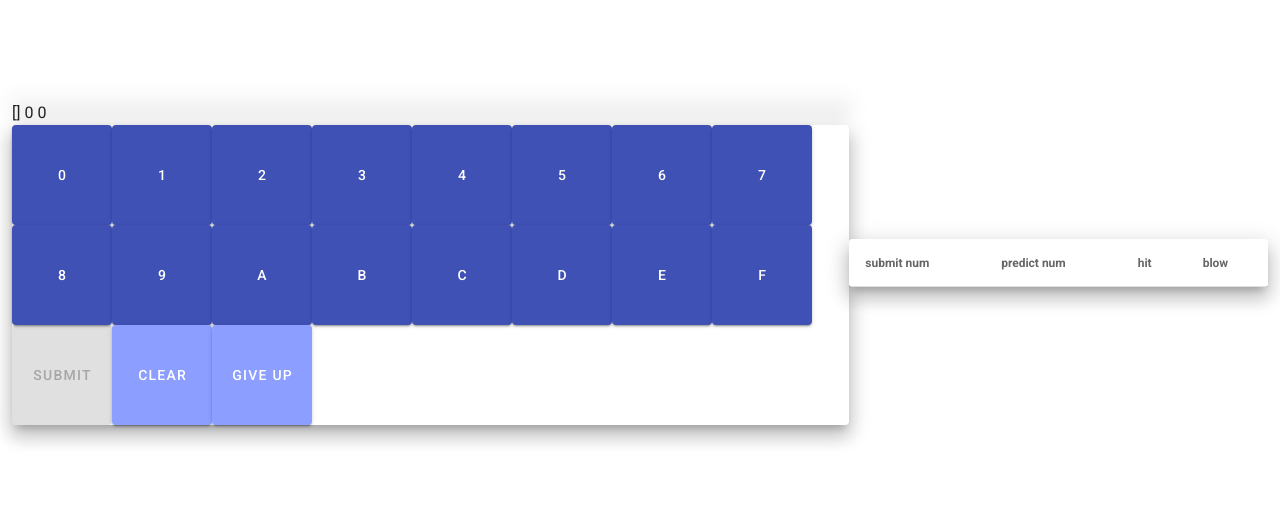
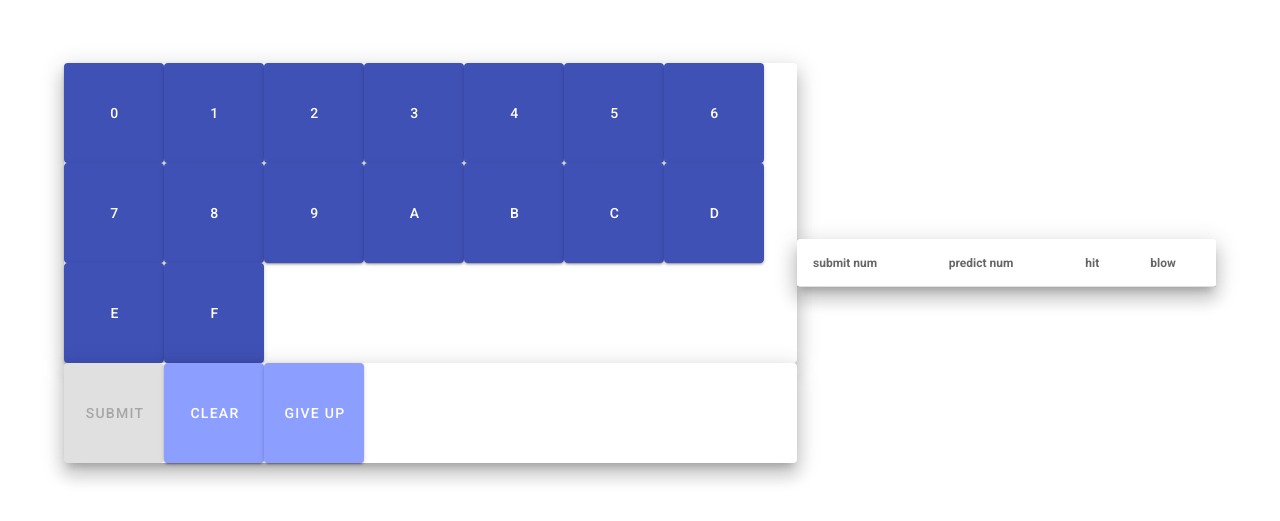
Before and after one commit to meow-noisy/hit_and_blow_hex, a Vue app: page / in a window 1280 px wide. Shown: the part 137-658 px from the top of the page. Built offline with nearby package versions, Linux system fonts and the light colour scheme.

Commit message:
change result format. change retry button text color

```diff
--- a/src/App.vue
+++ b/src/App.vue
@@ -2,10 +2,10 @@
   <v-app>
     <v-container fluid fill-height>
       <v-layout align-center justify-center>
-        <v-flex xs12 sm8 md8>
-          <v-card class="elevation-12"> {{ message }}</v-card>
+        <v-flex xs12 sm7 md7>
+          <v-card class="elevation-0"> {{ message }}</v-card>
 
-          {{ current_predict }} {{ hit }} {{ blow }}
+          {{ current_predict }}
           <v-card class="elevation-12">
             <v-btn
               v-for="(label, index) in button_label_list"
@@ -18,6 +18,9 @@
               v-bind:disabled="numButtonDisable(label)"
               >{{ label }}</v-btn
             >
+          </v-card>
+
+          <v-card class="elevation-12">
             <v-btn
               color="accent"
               elevation="2"
@@ -79,6 +82,7 @@
 
             <v-btn
               color="red"
+              class="white--text"
               elevation="2"
               height="100"
               width="100"
@@ -159,7 +163,7 @@ export default {
 
   computed: {
     current_predict: function () {
-      return this.estimate_array;
+      return this.estimate_array.join(" ");
     },
 
     submit_button_disable: function () {
@@ -242,7 +246,7 @@ export default {
       this.blow = blow;
 
       this.predict_history.push({
-        predict: this.estimate_array.slice(),
+        predict: this.current_predict,
         hit: hit,
         blow: blow,
       });
@@ -256,7 +260,7 @@ export default {
     goGaveOverState: function () {
       this.gameover_state = true;
       this.estimate_array = [];
-      this.message = this.answer_array;
+      this.message = `Answer is "${this.answer_array.join(" ")}"`;
     },
     goGameClearState: function () {
       this.gameover_state = true;
```
